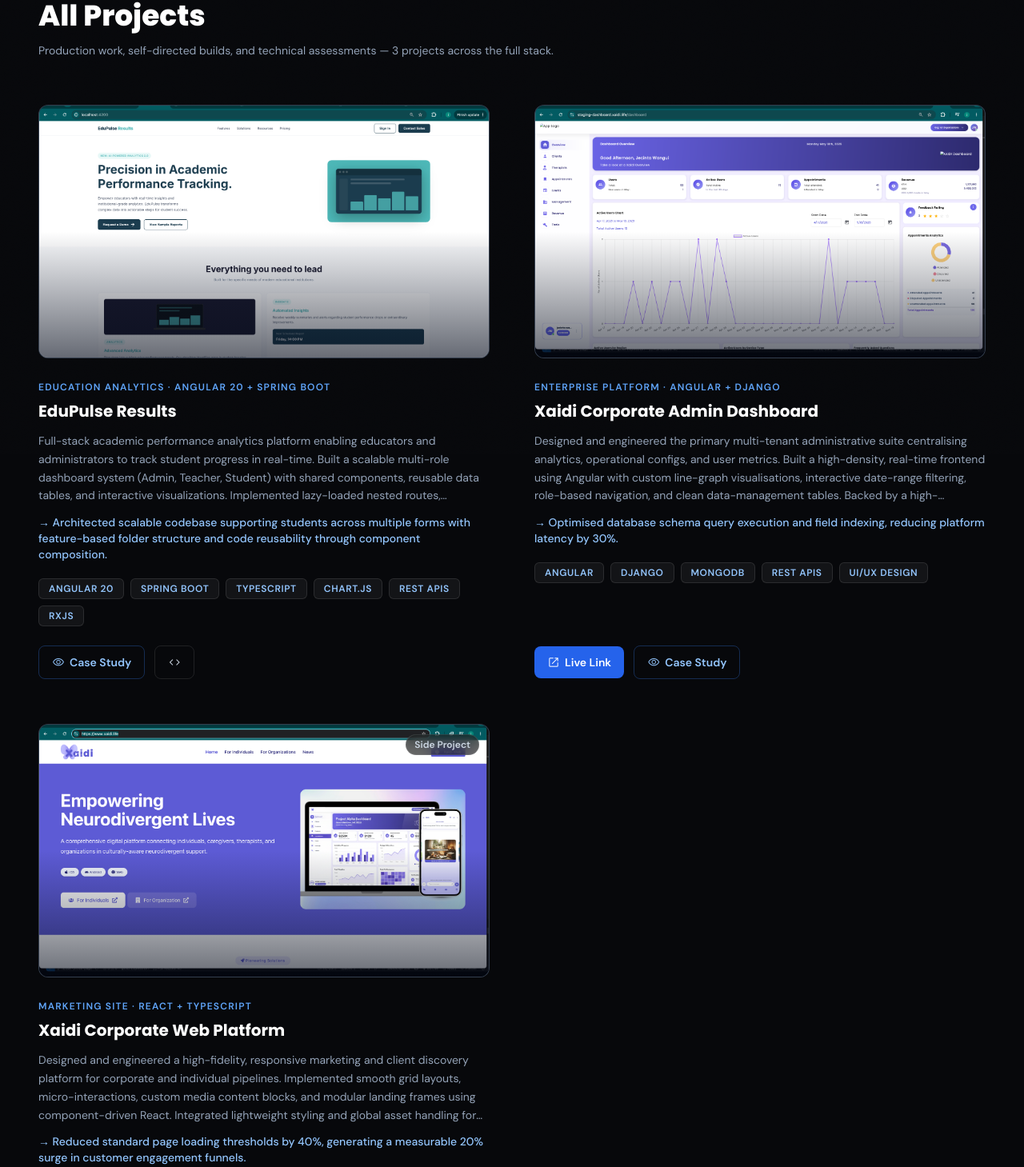
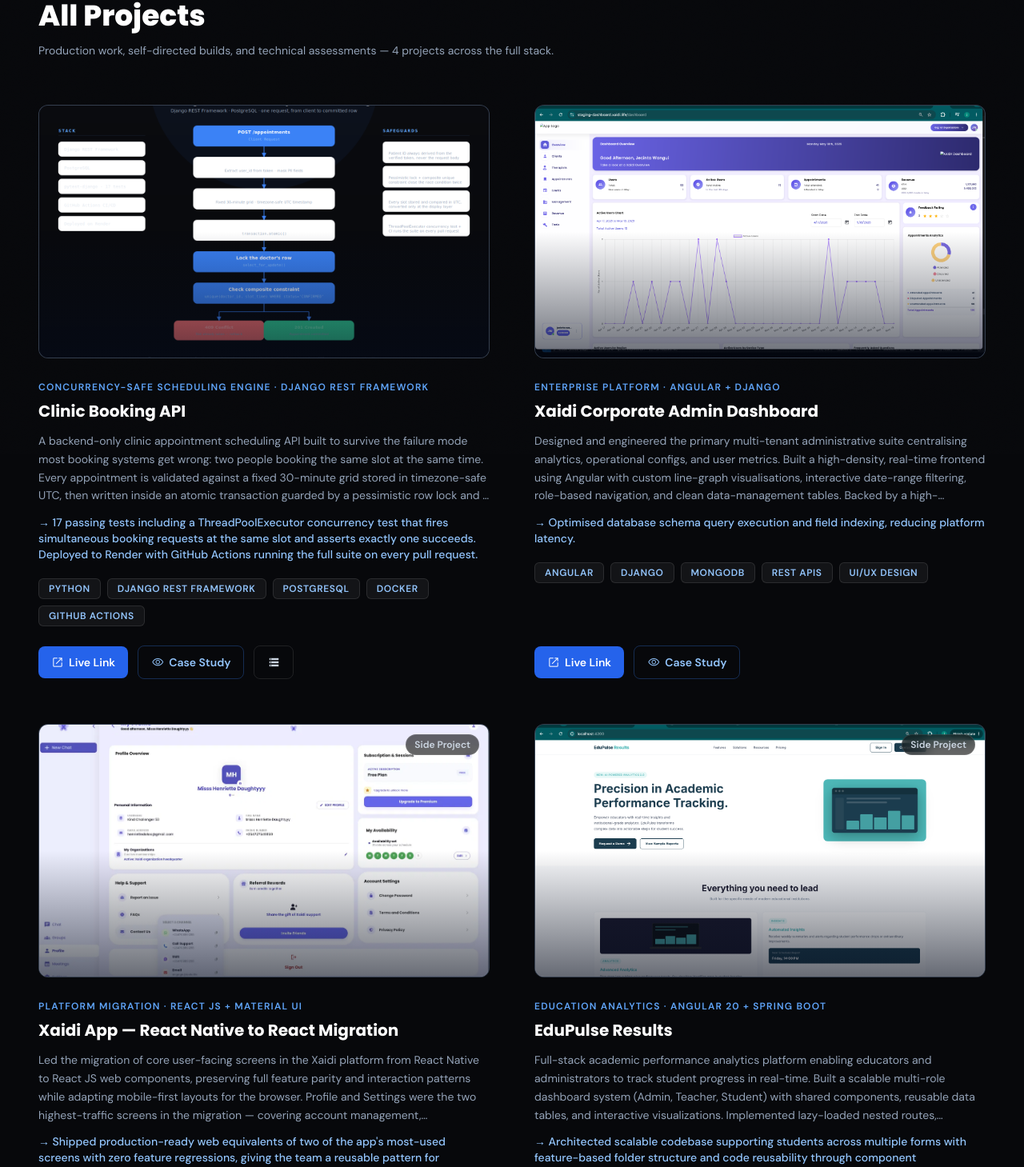
Before and after one commit to Jess2001/Personal-Portfolio, a React (Vite) app: page /projects in a window 1280 px wide. Shown: the part 232-1691 px from the top of the page at 80% size. Built offline with nearby package versions, Linux system fonts and the light colour scheme.

Commit message:
ch:projects touch ups

```diff
--- a/src/data/index.js
+++ b/src/data/index.js
@@ -352,8 +352,134 @@ export const EXPERIENCE = [
 
 export const PROJECTS = [
   {
+    id: "clinic-booking",
+    featured: true,
+    title: "Clinic Booking API",
+    subtitle: "Concurrency-Safe Scheduling Engine · Django REST Framework",
+    description:
+      "A backend-only clinic appointment scheduling API built to survive the failure mode most booking systems get wrong: two people booking the same slot at the same time. Every appointment is validated against a fixed 30-minute grid stored in timezone-safe UTC, then written inside an atomic transaction guarded by a pessimistic row lock and a composite database constraint — so the database itself refuses a double-booking, not just the application code.",
+    result:
+      "17 passing tests including a ThreadPoolExecutor concurrency test that fires simultaneous booking requests at the same slot and asserts exactly one succeeds. Deployed to Render with GitHub Actions running the full suite on every pull request.",
+    tags: [
+      "Python",
+      "Django REST Framework",
+      "PostgreSQL",
+      "Docker",
+      "GitHub Actions",
+    ],
+    liveUrl: "https://clinic-booking-api-fxvt.onrender.com",
+    //gitFrontend: "",
+    gitBackend: "https://github.com/Jess2001/clinic-booking-api/",
+    screenshot: "/assets/clinic-booking-architecture.png",
+    gallery: [
+      {
+        src: "/assets/clinic-booking-architecture.svg",
+        caption:
+          "Request flow: JWT auth → slot validation → atomic transaction → row lock → composite constraint check",
+      },
+    ],
+    architecture: {
+      "Concurrency Control":
+        "select_for_update() pessimistic locking inside transaction.atomic(), backed by a composite UniqueConstraint on (doctor, slot_time) scoped to CONFIRMED status",
+      "Auth & Security":
+        "JWT via rest_framework_simplejwt — patient identity is always derived from the verified token, never from the request body, with PII fields masked in responses",
+      "Testing & CI/CD":
+        "pytest-django suite (17 tests) including a ThreadPoolExecutor test that fires concurrent requests at one slot; GitHub Actions runs the suite on every pull request and auto-deploys to Render",
+    },
+    keyFeatures: [
+      "Fixed-grid, timezone-safe (UTC) 30-minute slot architecture — no ambiguity about what a 'slot' is",
+      "Two independent safeguards against double-booking: an application-level lock and a database-level constraint",
+      "JWT-derived user context prevents client-side patient ID spoofing",
+      "Automated CI pipeline: tests run on every PR, auto-deploy to Render on merge",
+    ],
+  },
+  {
+    id: "xaidi-admin",
+    featured: true,
+    title: "Xaidi Corporate Admin Dashboard",
+    subtitle: "Enterprise Platform · Angular + Django",
+    description:
+      "Designed and engineered the primary multi-tenant administrative suite centralising analytics, operational configs, and user metrics. Built a high-density, real-time frontend using Angular with custom line-graph visualisations, interactive date-range filtering, role-based navigation, and clean data-management tables. Backed by a high-performance Django API layer optimised for complex database queries.",
+    result:
+      "Optimised database schema query execution and field indexing, reducing platform latency.",
+    tags: ["Angular", "Django", "MongoDB", "REST APIs", "UI/UX Design"],
+    liveUrl: "https://dashboard.xaidi.life/login",
+    screenshot: "/assets/Screenshot 2026-05-18 at 15.36.57.png",
+    gallery: [
+      {
+        src: "/assets/Screenshot 2026-05-18 at 15.36.57.png",
+        caption: "Analytics Interface: Activity Line Charts & Snapshot Widgets",
+      },
+      {
+        src: "/assets/Screenshot 2026-05-18 at 15.37.07.png",
+        caption: "System Profiling: Distribution Layouts & Region Tracking",
+      },
+      {
+        src: "/assets/Screenshot 2026-05-18 at 15.38.03.png",
+        caption: "Record Management: High-Density Search Filtering",
+      },
+      {
+        src: "/assets/Screenshot 2026-05-18 at 15.38.12.png",
+        caption: "Workflow Allocations: Status Tracking & Payout Tables",
+      },
+    ],
+    architecture: {
+      "Frontend Ecosystem": "Angular v18, Modern Minimal UI Styling Patterns",
+      "Backend Core": "Python, Django Framework, Custom API Services",
+      "Payment Integration": "Mpesa STK Push",
+      "Authentication": "Firebase",
+      "Data Storage": "MongoDB",
+    },
+  },
+  {
+    id: "xaidi-migration",
+    featured: false,
+    title: "Xaidi App — React Native to React Migration",
+    subtitle: "Platform Migration · React JS + Material UI",
+    description:
+      "Led the migration of core user-facing screens in the Xaidi platform from React Native to React JS web components, preserving full feature parity and interaction patterns while adapting mobile-first layouts for the browser. Profile and Settings were the two highest-traffic screens in the migration — covering account management, subscription/session data, availability scheduling, theming (light/dark), language preferences, and support channels.",
+    result:
+      "Shipped production-ready web equivalents of two of the app's most-used screens with zero feature regressions, giving the team a reusable pattern for migrating the remaining React Native screens.",
+    tags: ["React", "Material UI", "React Native", "Responsive Design"],
+    liveUrl: "",
+    gitFrontend: "",
+    gitBackend: "",
+    screenshot: "/assets/xaidi-profile-page.png",
+    gallery: [
+      {
+        src: "/assets/xaidi-profile-page.png",
+        caption:
+          "Profile: account overview, personal information, organisation membership, and support channels",
+      },
+      {
+        src: "/assets/xaidi-settings-dark.png",
+        caption:
+          "Settings (dark mode): persona style, theme, language, and notification preferences",
+      },
+      {
+        src: "/assets/xaidi-settings-light.png",
+        caption:
+          "Settings (light mode): the same screen re-themed, verified pixel-for-pixel against the RN version",
+      },
+    ],
+    architecture: {
+      "Frontend Stack":
+        "React JS, Material UI component library, CSS-in-JS theming (light/dark)",
+      "Migration Approach":
+        "Mapped each React Native screen to an equivalent React web component tree, replacing native primitives with MUI/HTML equivalents while keeping the same state and data-fetching logic",
+      "Architecture Pattern":
+        "Shared theme tokens across light/dark mode, reusable form and settings-row components",
+    },
+    keyFeatures: [
+      "Full feature-parity migration of the Profile screen: account info, active subscription, availability, organisation membership",
+      "Settings screen with live theme switching (system / light / dark), 5-language selector, and granular notification toggles",
+      "Consistent design system carried over from the React Native app so returning users felt no disruption",
+      "Reusable settings-row and card patterns intended for the rest of the app's migration",
+    ],
+  },
+  {
     id: "edupulse",
-    featured: true,
+    featured: false,
     title: "EduPulse Results",
     subtitle: "Education Analytics · Angular 20 + Spring Boot",
     description:
@@ -368,6 +494,7 @@ export const PROJECTS = [
       "REST APIs",
       "RxJS",
     ],
+
     //liveUrl: "http://localhost:4200",
     gitFrontend: "https://github.com/Jess2001/edu-pulse-frontend",
     gitBackend: "https://github.com/Jess2001/edu_pulse",
@@ -410,43 +537,7 @@ export const PROJECTS = [
       "Environment-based API configuration for multi-environment deployment",
     ],
   },
-  {
-    id: "xaidi-admin",
-    featured: true,
-    title: "Xaidi Corporate Admin Dashboard",
-    subtitle: "Enterprise Platform · Angular + Django",
-    description:
-      "Designed and engineered the primary multi-tenant administrative suite centralising analytics, operational configs, and user metrics. Built a high-density, real-time frontend using Angular with custom line-graph visualisations, interactive date-range filtering, role-based navigation, and clean data-management tables. Backed by a high-performance Django API layer optimised for complex database queries.",
-    result:
-      "Optimised database schema query execution and field indexing, reducing platform latency by 30%.",
-    tags: ["Angular", "Django", "MongoDB", "REST APIs", "UI/UX Design"],
-    liveUrl: "https://dashboard.xaidi.life/login",
-    screenshot: "/assets/Screenshot 2026-05-18 at 15.36.57.png",
-    gallery: [
-      {
-        src: "/assets/Screenshot 2026-05-18 at 15.36.57.png",
-        caption: "Analytics Interface: Activity Line Charts & Snapshot Widgets",
-      },
-      {
-        src: "/assets/Screenshot 2026-05-18 at 15.37.07.png",
-        caption: "System Profiling: Distribution Layouts & Region Tracking",
-      },
-      {
-        src: "/assets/Screenshot 2026-05-18 at 15.38.03.png",
-        caption: "Record Management: High-Density Search Filtering",
-      },
-      {
-        src: "/assets/Screenshot 2026-05-18 at 15.38.12.png",
-        caption: "Workflow Allocations: Status Tracking & Payout Tables",
-      },
-    ],
-    architecture: {
-      "Frontend Ecosystem": "Angular v18, Modern Minimal UI Styling Patterns",
-      "Backend Core": "Python, Django Framework, Custom API Services",
-      "Data Storage": "MongoDB, Memory Caching Layers",
-    },
-  },
-  {
+  /* {
     id: "xaidi-web",
     featured: false,
     title: "Xaidi Corporate Web Platform",
@@ -487,7 +578,7 @@ export const PROJECTS = [
       "Design & Styling": "Tailwind CSS Utility Styling, Modern Layout Systems",
       Performance: "40% Page Load Drop, 20% Direct User Interaction Uplift",
     },
-  },
+  }, */
   /*   {
     id: "credit-risk",
     featured: false,
```
Also changed, not shown: public/assets/clinic-booking-architecture.png (added), public/assets/xaidi-profile-page.png.
